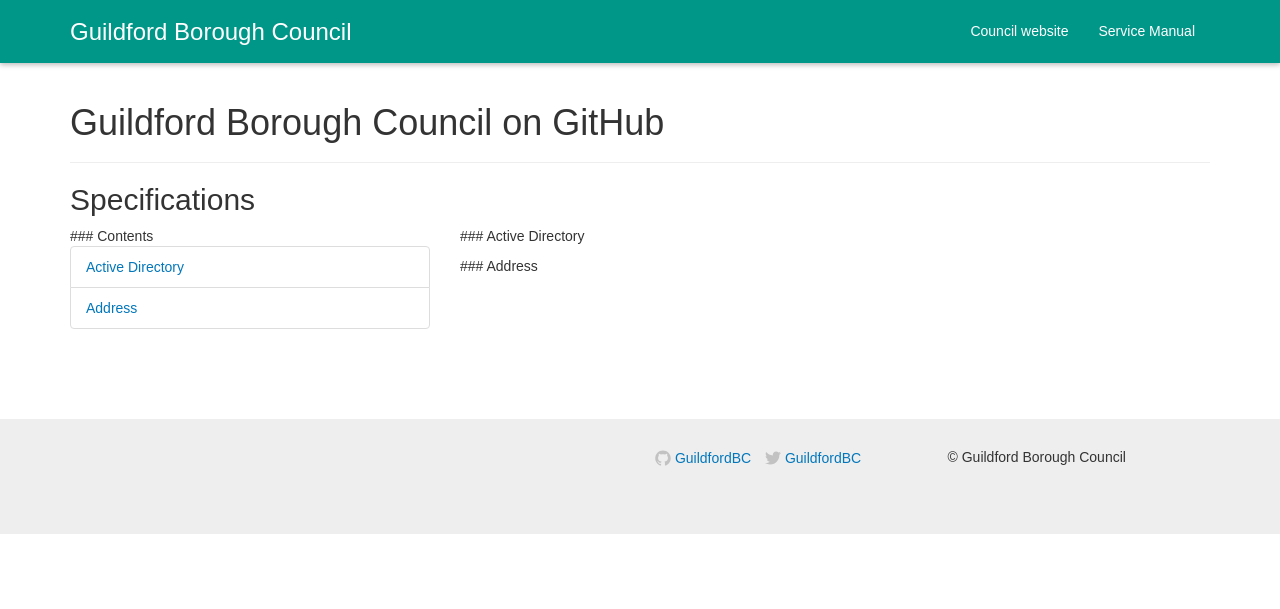
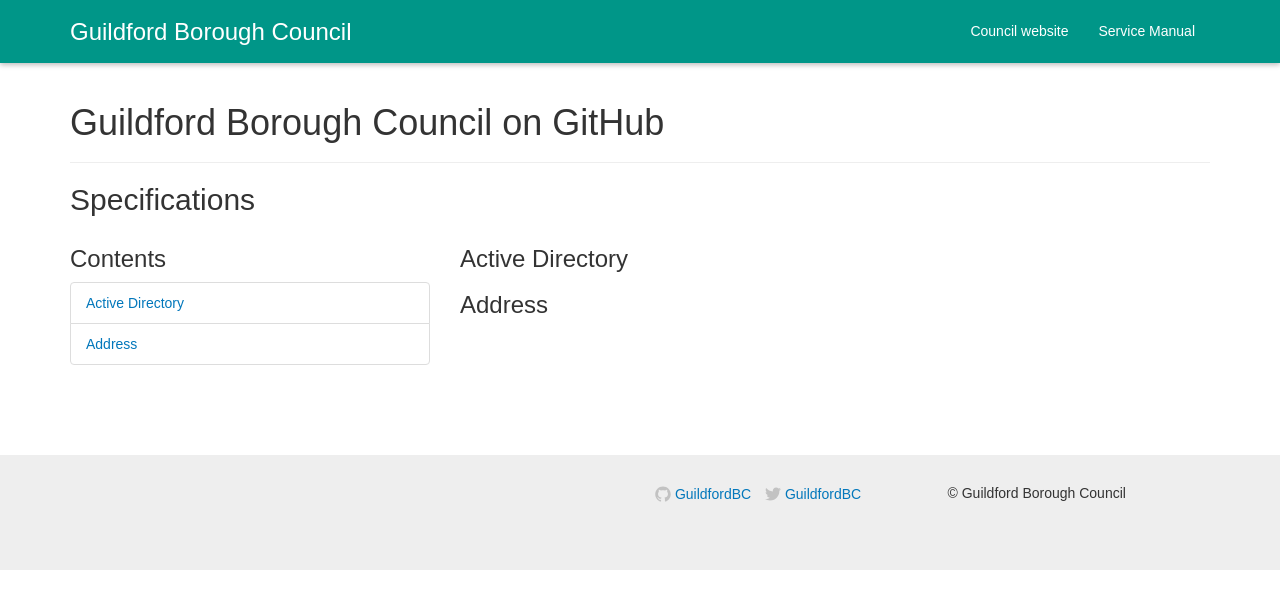
Before and after one commit to BforBen/guildfordbc.github.io, a Jekyll site: the page built from index.md, in a window 1280 px wide. Shown: the top 609 px of the page. Built offline with Jekyll 4.4.1, drawn with Linux system fonts in a browser that asks for light colours; nearby versions of some CDN libraries; some web fonts are replaced.

Commit message:
Update config

```diff
--- a/_config.yml
+++ b/_config.yml
@@ -1,4 +1,4 @@
-safe:        false
+safe:        true
 
 title:       "Guildford Borough Council on GitHub"
 baseurl:
@@ -24,13 +24,6 @@ exclude:
   - tools
   - vendor
 
-maruku:
-  use_tex:    false
-  use_divs:   false
-  png_engine: blahtex
-  png_dir:    images/latex
-  png_url:    /images/latex
-
 rdiscount:
   extensions: []
 
--- a/index.md
+++ b/index.md
@@ -11,9 +11,9 @@ layout: default
 <div class="row">
   <div class="col-md-4">
     <nav>
-      ### Contents
+      <h3>Contents</h3>
       <ol class="list-group">
-          <li class="list-group-item"><a href="#address">Active Directory</a></li>
+          <li class="list-group-item"><a href="#active-directory">Active Directory</a></li>
           <li class="list-group-item"><a href="#address">Address</a></li>
       </ol>
     </nav>
@@ -21,11 +21,11 @@ layout: default
 
   <div class="col-md-8">
     <article id="active-directory">
-      ### Active Directory
+      <h3>Active Directory</h3>
       <p></p>
     </article>
     <article id="address">
-      ### Address
+      <h3>Address</h3>
       <p></p>
     </article>
   </div>
```
